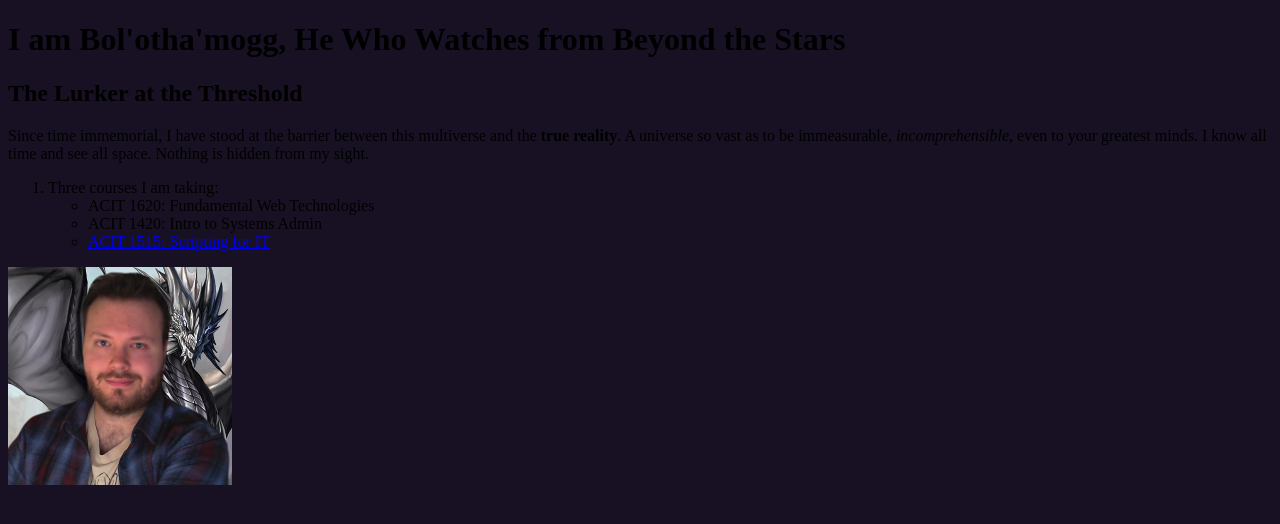
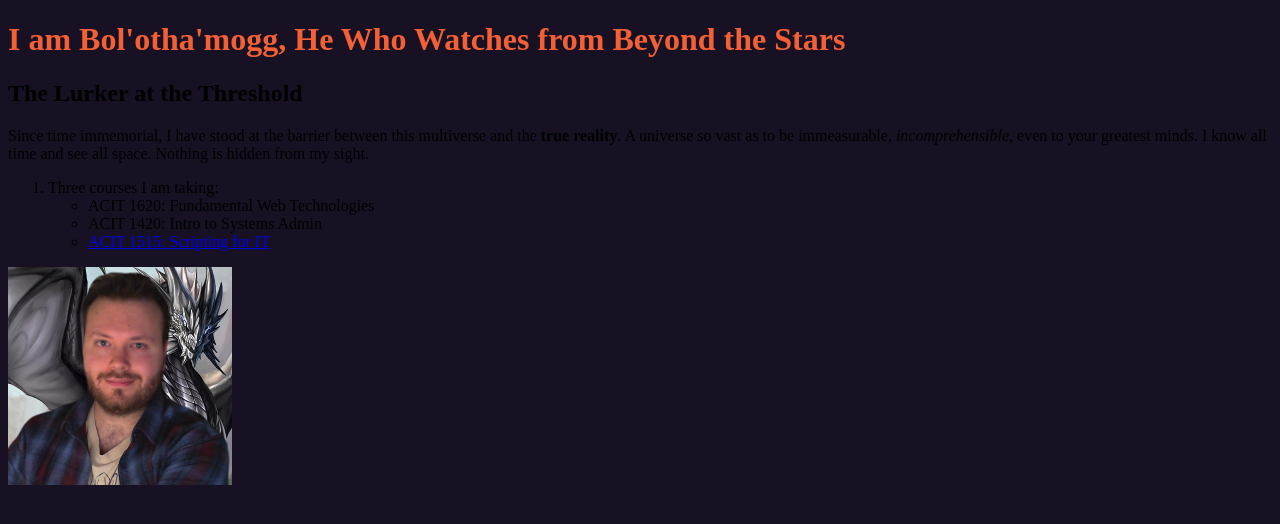
Before and after one commit to azhes/1620-personal-website, a plain HTML site: page index.html in a window 1280 px wide. Drawn offline with Linux system fonts and the light colour scheme.

Commit message:
changes colour of h1 to portland orange #F46036

```diff
--- a/CSS/styles.css
+++ b/CSS/styles.css
@@ -1,3 +1,6 @@
 * {
     background-color: #171123;
 }
+h1 {color: #F46036;
+
+}
```
